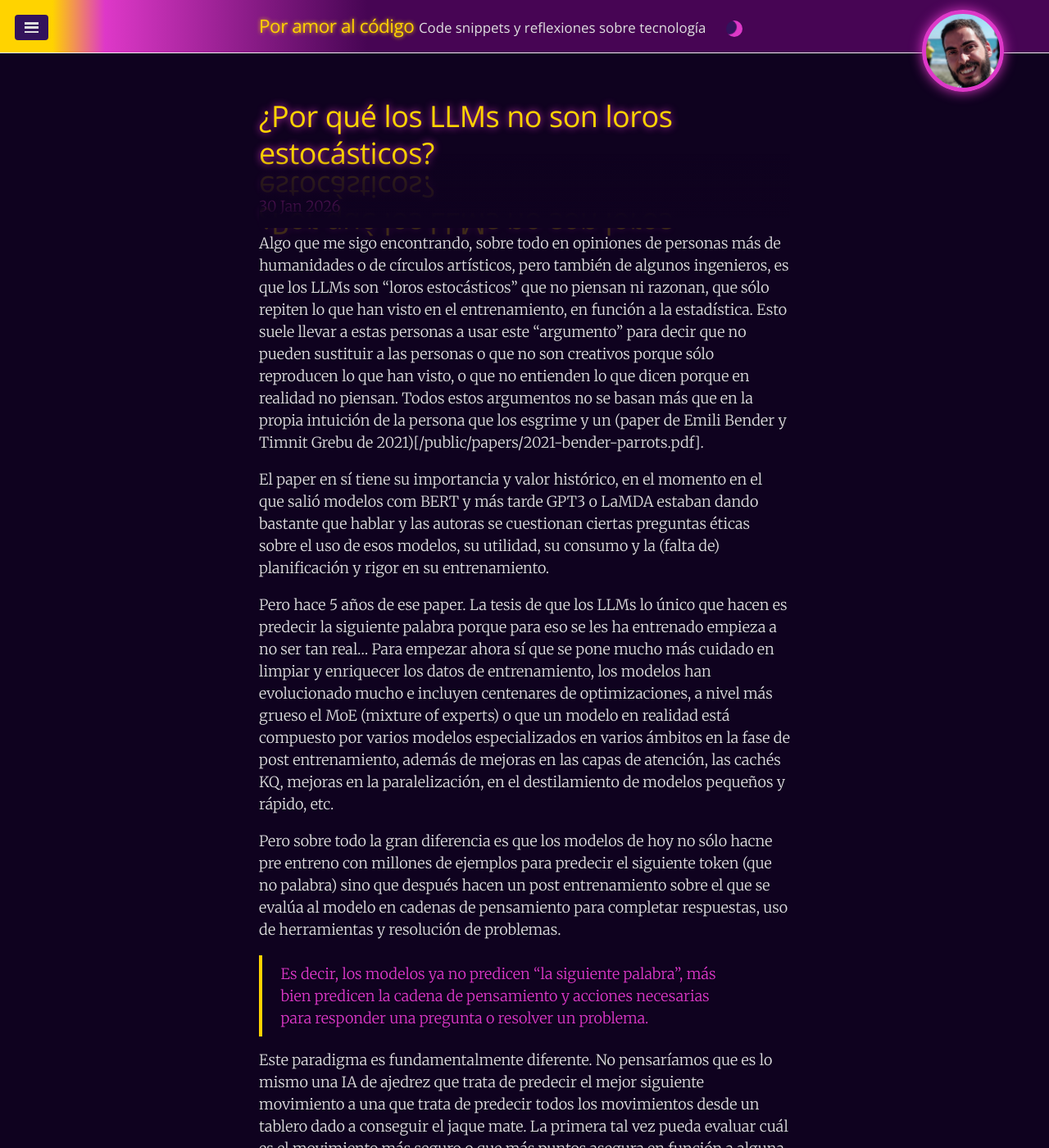
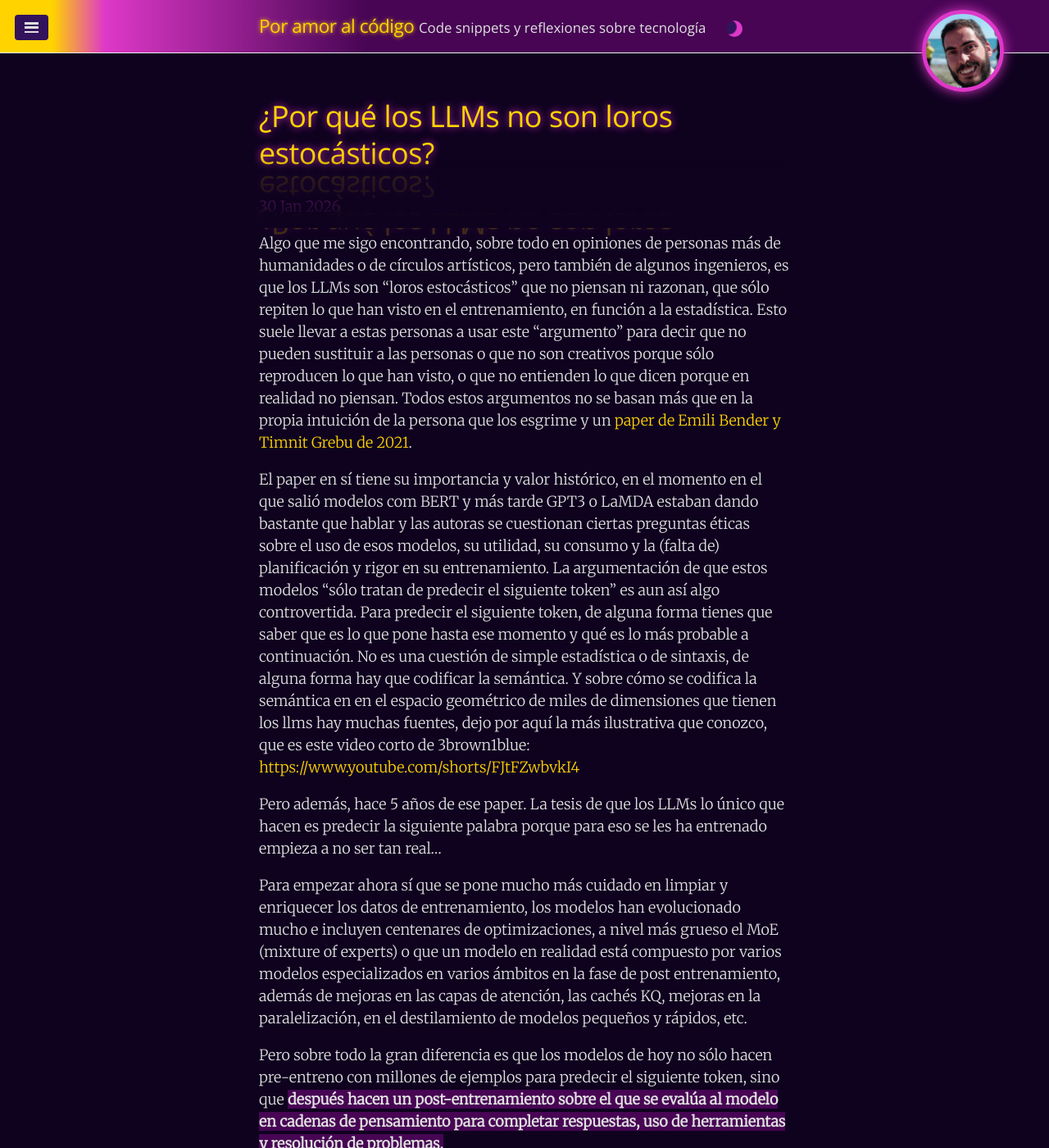
Before and after one commit to juanmirod/juanmirod.github.io, a Jekyll site: the page built from _posts/2026-01-30-por-que-los-llms-no-son-loros-estocasticos.markdown, in a window 1280 px wide and 1400 px high. Shown: the whole window at 82% size. Built offline with Jekyll 4.4.1, drawn with Linux system fonts in a browser that asks for light colours; some of the changed text lies outside the part shown.

Commit message:
update post

```diff
--- a/_posts/2026-01-30-por-que-los-llms-no-son-loros-estocasticos.markdown
+++ b/_posts/2026-01-30-por-que-los-llms-no-son-loros-estocasticos.markdown
@@ -5,18 +5,20 @@
 tags: [LLMs, inteligencia artificial]
 ---
 
-Algo que me sigo encontrando, sobre todo en opiniones de personas más de humanidades o de círculos artísticos, pero también de algunos ingenieros, es que los LLMs son "loros estocásticos" que no piensan ni razonan, que sólo repiten lo que han visto en el entrenamiento, en función a la estadística. Esto suele llevar a estas personas a usar este "argumento" para decir que no pueden sustituir a las personas o que no son creativos porque sólo reproducen lo que han visto, o que no entienden lo que dicen porque en realidad no piensan. Todos estos argumentos no se basan más que en la propia intuición de la persona que los esgrime y un (paper
-de Emili Bender y Timnit Grebu de 2021)[/public/papers/2021-bender-parrots.pdf].
+Algo que me sigo encontrando, sobre todo en opiniones de personas más de humanidades o de círculos artísticos, pero también de algunos ingenieros, es que los LLMs son "loros estocásticos" que no piensan ni razonan, que sólo repiten lo que han visto en el entrenamiento, en función a la estadística. Esto suele llevar a estas personas a usar este "argumento" para decir que no pueden sustituir a las personas o que no son creativos porque sólo reproducen lo que han visto, o que no entienden lo que dicen porque en realidad no piensan. Todos estos argumentos no se basan más que en la propia intuición de la persona que los esgrime y un [paper
+de Emili Bender y Timnit Grebu de 2021](/public/papers/2021-bender-parrots.pdf).
 
-El paper en sí tiene su importancia y valor histórico, en el momento en el que salió modelos com BERT y más tarde GPT3 o LaMDA estaban dando bastante que hablar y las autoras se cuestionan ciertas preguntas éticas sobre el uso de esos modelos, su utilidad, su consumo y la (falta de) planificación y rigor en su entrenamiento.
+El paper en sí tiene su importancia y valor histórico, en el momento en el que salió modelos com BERT y más tarde GPT3 o LaMDA estaban dando bastante que hablar y las autoras se cuestionan ciertas preguntas éticas sobre el uso de esos modelos, su utilidad, su consumo y la (falta de) planificación y rigor en su entrenamiento. La argumentación de que estos modelos "sólo tratan de predecir el siguiente token" es aun así algo controvertida. Para predecir el siguiente token, de alguna forma tienes que saber que es lo que pone hasta ese momento y qué es lo más probable a continuación. No es una cuestión de simple estadística o de sintaxis, de alguna forma hay que codificar la semántica. Y sobre cómo se codifica la semántica en en el espacio geométrico de miles de dimensiones que tienen los llms hay muchas fuentes, dejo por aquí la más ilustrativa que conozco, que es este video corto de 3brown1blue: <https://www.youtube.com/shorts/FJtFZwbvkI4>
 
-Pero hace 5 años de ese paper. La tesis de que los LLMs lo único que hacen es predecir la siguiente palabra porque para eso se les ha entrenado empieza a no ser tan real... Para empezar ahora sí que se pone mucho más cuidado en limpiar y enriquecer los datos de entrenamiento, los modelos han evolucionado mucho e incluyen centenares de optimizaciones, a nivel más grueso el MoE (mixture of experts) o que un modelo en realidad está compuesto por varios modelos especializados en varios ámbitos en la fase de post entrenamiento, además de mejoras en las capas de atención, las cachés KQ, mejoras en la paralelización, en el destilamiento de modelos pequeños y rápido, etc.
+Pero además, hace 5 años de ese paper. La tesis de que los LLMs lo único que hacen es predecir la siguiente palabra porque para eso se les ha entrenado empieza a no ser tan real...
 
-Pero sobre todo la gran diferencia es que los modelos de hoy no sólo hacne pre entreno con millones de ejemplos para predecir el siguiente token (que no palabra) sino que después hacen un post entrenamiento sobre el que se evalúa al modelo en cadenas de pensamiento para completar respuestas, uso de herramientas y resolución de problemas.
+Para empezar ahora sí que se pone mucho más cuidado en limpiar y enriquecer los datos de entrenamiento, los modelos han evolucionado mucho e incluyen centenares de optimizaciones, a nivel más grueso el MoE (mixture of experts) o que un modelo en realidad está compuesto por varios modelos especializados en varios ámbitos en la fase de post entrenamiento, además de mejoras en las capas de atención, las cachés KQ, mejoras en la paralelización, en el destilamiento de modelos pequeños y rápidos, etc.
+
+Pero sobre todo la gran diferencia es que los modelos de hoy no sólo hacen pre-entreno con millones de ejemplos para predecir el siguiente token, sino que **después hacen un post-entrenamiento sobre el que se evalúa al modelo en cadenas de pensamiento para completar respuestas, uso de herramientas y resolución de problemas.**
 
 > Es decir, los modelos ya no predicen "la siguiente palabra", más bien predicen la cadena de pensamiento y acciones necesarias para responder una pregunta o resolver un problema.
 
-Este paradigma es fundamentalmente diferente. No pensaríamos que es lo mismo una IA de ajedrez que trata de predecir el mejor siguiente movimiento a una que trata de predecir todos los movimientos desde un tablero dado a conseguir el jaque mate. La primera tal vez pueda evaluar cuál es el movimiento más seguro o que más puntos asegura en función a alguna valoración del tablero y el valor de las piezas. El segundo tiene que de alguna construir un árbol de jugadas que le permita encontrar la forma de ganar.
+Este paradigma es fundamentalmente diferente. **No pensaríamos que es lo mismo una IA de ajedrez que trata de predecir el mejor siguiente movimiento a una que trata de predecir todos los movimientos desde un tablero dado a conseguir el jaque mate.** La primera tal vez pueda evaluar cuál es el movimiento más seguro o que más puntos asegura en función a alguna valoración del tablero y el valor de las piezas. El segundo tiene que de alguna construir un árbol de jugadas que le permita encontrar la forma de ganar.
 
 Si comparamos a grandes rasgos el entrenamiento de un modelo como GPT3 y otro como Opus4.6 veremos que hay grandes diferencias:
 
@@ -24,8 +26,16 @@
 
 ![diagrama de las fases de entrenamiento de GPT3, consistente sobre todo en el preentrenamiento](/public/img/gpt3-training.png)
 
-Una cosa que no recordamos de GPT3 es que ni siquiera era un modelo que produjera respuestas si no se tenía mucho cuidado en construir el prompt adecuado. Era un modelo puro de autocompletar, que aun así sorprendía por las capacidades que tenía de completar por ejemplo un problema con la respuesta correcta o una noticia que sonaba convincente o una respuesta con few shot prompting... Pero también era totalmente abierto a responder locuras, a reproducir insultos, discursos de odio, hacks y a inventarse lo primero que sonaba bien... Lo que hoy se conoce como "jail breaks" era tan simple como dejar un prompt sin terminar del estilo de "la mejor forma de fabricar dinamita casera es " y el modelo continuaba sin problema. Por supuesto los modelos actuales siguen aluciando y cometiendo errores, pero ni mucho menos con la misma frecuencia.
+Una cosa que no recordamos de GPT3 es que ni siquiera era un modelo que produjera respuestas si no se tenía mucho cuidado en construir el prompt adecuado.
+
+![GPT3 playground image](/public/img/gpt3-playground.png)
+
+Era un modelo puro de autocompletar, que aun así sorprendía por las capacidades que tenía de completar por ejemplo un problema con la respuesta correcta o una noticia que sonaba convincente o una respuesta con few shot prompting... Pero también era totalmente abierto a responder locuras, a reproducir insultos, discursos de odio, hacks y a inventarse lo primero que sonaba bien... Lo que hoy se conoce como "jail breaks" era tan simple como dejar un prompt sin terminar del estilo de "la mejor forma de fabricar dinamita casera es " y el modelo continuaba sin problema. Por supuesto los modelos actuales siguen aluciando y cometiendo errores, pero ni mucho menos con la misma frecuencia.
 
 ### SOTA 2026
 
 ![diagrama de entrenamiento 2026 con MoE, varias fases de post entrenamiento y red teaming](/public/img/2026-training.png)
+
+Sin embargo los modelos de ahora tienen muchas más fases de entrenamiento, se ha mejorado la calidad de los datos, se ha introducido entrenamiento por refuerzo automático además del entrenamiento con refuerzo humano en tareas concretas.
+
+(post aún incompleto, continuaré describiendo estas fases)
```
Also changed, not shown: public/img/gpt3-playground.png (added).
